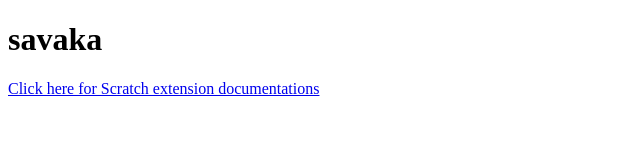
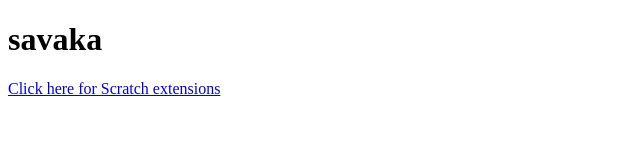
Before and after one commit to ninjagolloyd/savaka2.github.io, a plain HTML site: page index.html in a window 1280 px wide. Shown: the whole page, without its empty margins (0-640 px from the left). Drawn offline with Linux system fonts and the light colour scheme.

Commit message:
Changed link

```diff
--- a/index.html
+++ b/index.html
@@ -2,6 +2,6 @@
 <html>
 	<body>
 		<h1>savaka</h1>
-		<p><a href="https://github.com/savaka2/scratch-extensions/wiki">Click here for Scratch extension documentations</a></p>
+		<p><a href="https://github.com/savaka2/scratch-extensions">Click here for Scratch extensions</a></p>
 	</body>
 </html>
```
